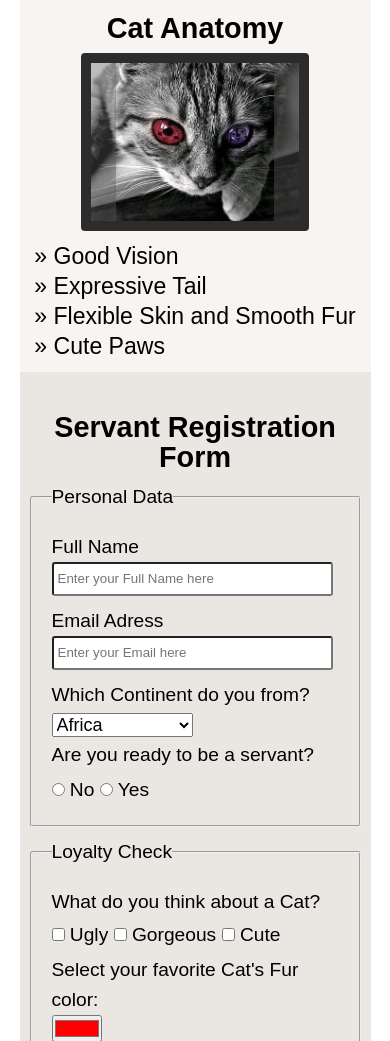
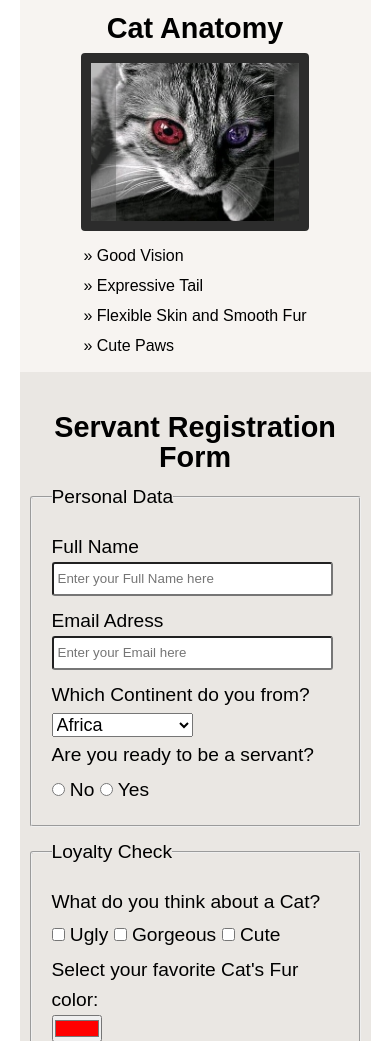
Before and after one commit to RevoU-FSSE-2/week-3-RPrasetyoB, a plain HTML site: page index.html in a window 390 px wide. Shown: the part 1352-2393 px from the top of the page. Drawn offline with nearby package versions, Linux system fonts and the light colour scheme; a web font is replaced by a local one.

Commit message:
edit font size

```diff
--- a/css/index.css
+++ b/css/index.css
@@ -609,6 +609,9 @@ footer{
         grid-row: 3;
     }
 
+    .cat-anatomy ul li {
+        font-size: large;
+    }
 
     textarea{
         width: 100%;
@@ -677,6 +680,9 @@ footer{
         grid-row: 2;
     }
 
+    .cat-anatomy ul li {
+        font-size: medium;
+
 }
 
 @media only screen and (max-width: 320px) {
```
